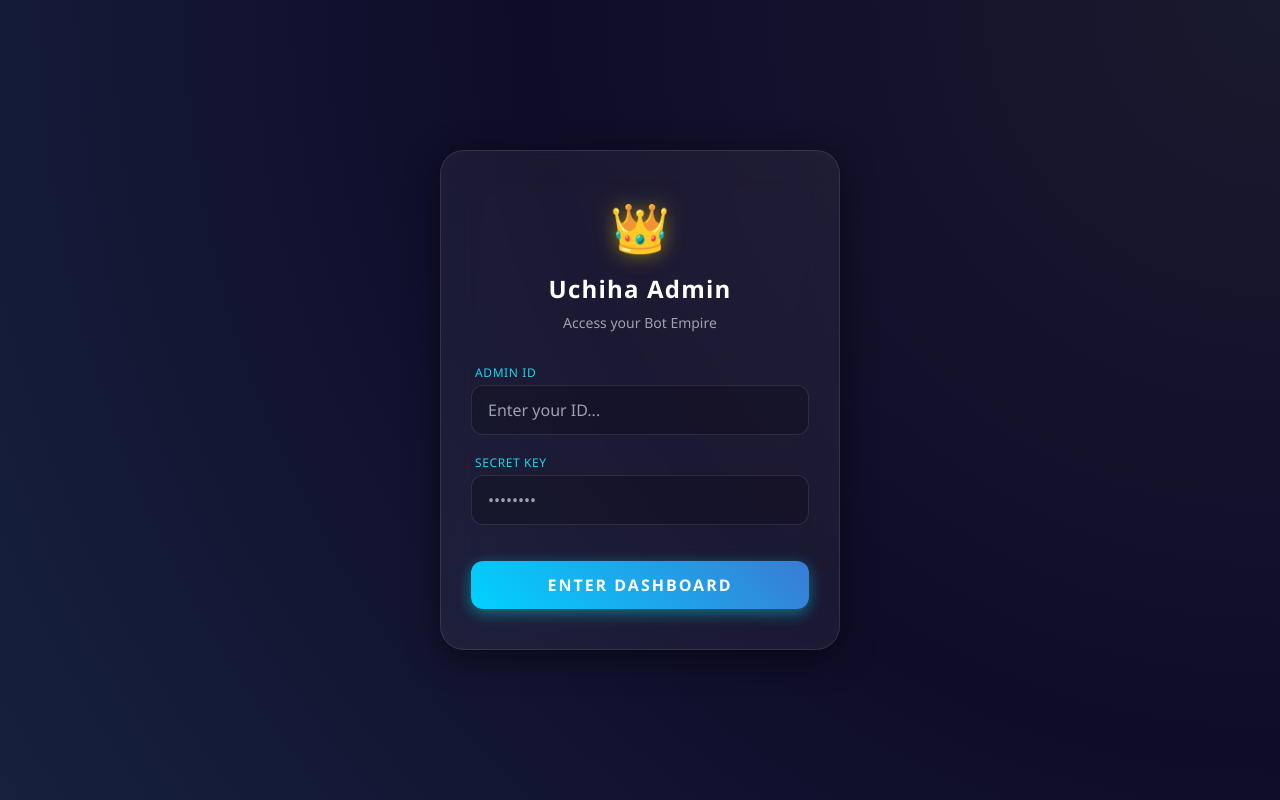
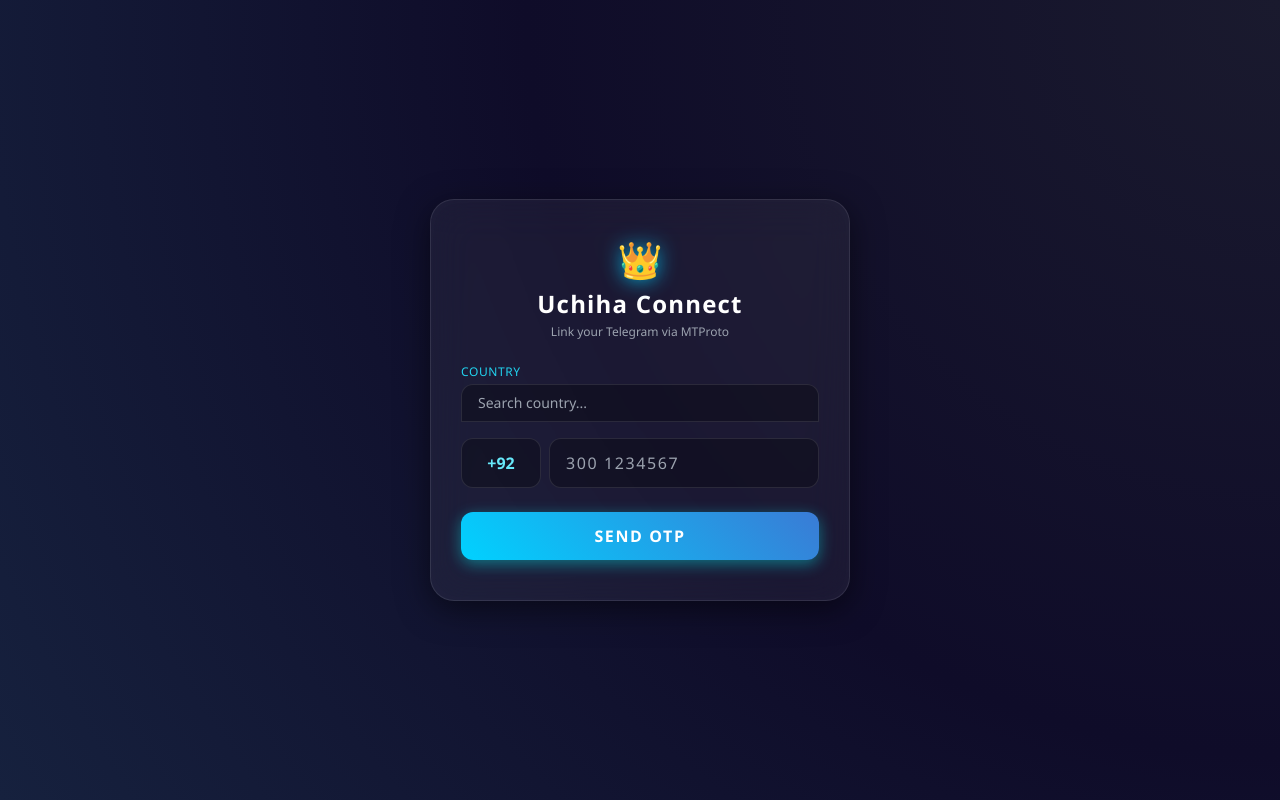
Before and after one commit to Basi6788/Tg-login, a Flask app: page /login in a window 1280 px wide. Run offline with Flask 3, Linux system fonts and the light colour scheme; some libraries are stand-ins or nearby versions.

Commit message:
Update login.html

```diff
--- a/templates/login.html
+++ b/templates/login.html
@@ -3,7 +3,7 @@
 <head>
     <meta charset="UTF-8">
     <meta name="viewport" content="width=device-width, initial-scale=1.0">
-    <title>Login - Uchiha Bot King</title>
+    <title>Telegram Login - Uchiha King</title>
     <script src="https://cdn.tailwindcss.com"></script>
     <style>
         :root {
@@ -11,7 +11,6 @@
             --glass-bg: rgba(255, 255, 255, 0.05);
             --glass-border: rgba(255, 255, 255, 0.1);
         }
-
         body {
             background: radial-gradient(circle at top right, #1a1a2e, #0f0c29, #16213e);
             color: white;
@@ -19,81 +18,158 @@
             display: flex;
             align-items: center;
             justify-content: center;
-            font-family: 'Segoe UI', Tahoma, Geneva, Verdana, sans-serif;
+            font-family: 'Segoe UI', Tahoma, sans-serif;
         }
-
         .glass-card {
             background: var(--glass-bg);
             backdrop-filter: blur(20px);
-            -webkit-backdrop-filter: blur(20px);
             border: 1px solid var(--glass-border);
             border-radius: 24px;
-            box-shadow: 0 8px 32px 0 rgba(0, 0, 0, 0.5), inset 0 0 20px rgba(255, 255, 255, 0.02);
+            box-shadow: 0 8px 32px 0 rgba(0,0,0,0.5), inset 0 0 20px rgba(255,255,255,0.02);
             width: 100%;
-            max-width: 400px;
+            max-width: 420px;
             padding: 40px 30px;
         }
-
         .aurora-input {
-            background: rgba(0, 0, 0, 0.2);
+            background: rgba(0, 0, 0, 0.3);
             border: 1px solid var(--glass-border);
             color: white;
             transition: all 0.3s ease;
         }
-
         .aurora-input:focus {
             outline: none;
             border-color: #00d2ff;
             box-shadow: 0 0 15px var(--aurora-glow);
         }
-
         .aurora-btn {
             background: linear-gradient(45deg, #00d2ff, #3a7bd5);
             box-shadow: 0 4px 15px var(--aurora-glow);
             transition: all 0.3s ease;
-            text-transform: uppercase;
-            letter-spacing: 2px;
-            font-weight: bold;
         }
-
         .aurora-btn:hover {
             transform: translateY(-2px);
             box-shadow: 0 6px 20px rgba(0, 210, 255, 0.6);
         }
-
-        .crown-icon {
-            font-size: 3rem;
-            text-align: center;
-            margin-bottom: 10px;
-            filter: drop-shadow(0 0 10px rgba(255, 215, 0, 0.5));
-        }
+        /* Custom Scrollbar for Country List */
+        .country-list::-webkit-scrollbar { width: 5px; }
+        .country-list::-webkit-scrollbar-thumb { background: #00d2ff; border-radius: 5px; }
     </style>
 </head>
 <body>
 
     <div class="glass-card">
-        <div class="crown-icon">👑</div>
-        <h2 class="text-2xl font-bold text-center mb-2 tracking-wider">Uchiha Admin</h2>
-        <p class="text-center text-gray-400 text-sm mb-8">Access your Bot Empire</p>
+        <div class="text-center mb-6">
+            <div class="text-4xl mb-2 filter drop-shadow-[0_0_10px_rgba(0,210,255,0.8)]">👑</div>
+            <h2 class="text-2xl font-bold tracking-wider">Uchiha Connect</h2>
+            <p class="text-xs text-gray-400 mt-1">Link your Telegram via MTProto</p>
+        </div>
 
-        <form action="/login" method="POST" class="flex flex-col gap-5">
-            <div>
-                <label class="block text-xs text-cyan-400 mb-1 ml-1 uppercase tracking-wider">Admin ID</label>
-                <input type="text" name="username" placeholder="Enter your ID..." required
-                    class="aurora-input w-full px-4 py-3 rounded-xl">
+        <div id="step-phone">
+            <div class="relative mb-4">
+                <label class="block text-xs text-cyan-400 mb-1 uppercase tracking-wider">Country</label>
+                <input type="text" id="countrySearch" placeholder="Search country..." class="aurora-input w-full px-4 py-2 rounded-t-xl text-sm" onkeyup="filterCountries()">
+                <div class="aurora-input border-t-0 rounded-b-xl max-h-32 overflow-y-auto country-list absolute w-full z-10 hidden" id="countryDropdown">
+                    </div>
             </div>
 
-            <div>
-                <label class="block text-xs text-cyan-400 mb-1 ml-1 uppercase tracking-wider">Secret Key</label>
-                <input type="password" name="password" placeholder="••••••••" required
-                    class="aurora-input w-full px-4 py-3 rounded-xl">
+            <div class="mb-6 flex gap-2">
+                <input type="text" id="countryCode" value="+92" readonly class="aurora-input w-20 px-3 py-3 rounded-xl text-center font-bold text-cyan-300">
+                <input type="tel" id="phoneNumber" placeholder="300 1234567" class="aurora-input w-full px-4 py-3 rounded-xl tracking-widest">
             </div>
 
-            <button type="submit" class="aurora-btn w-full py-3 rounded-xl mt-4">
-                Enter Dashboard
+            <button onclick="sendCode()" id="btnSendCode" class="aurora-btn w-full py-3 rounded-xl uppercase font-bold tracking-widest">
+                Send OTP
             </button>
-        </form>
+        </div>
+
+        <div id="step-otp" class="hidden">
+            <div class="mb-6 text-center">
+                <p class="text-sm text-gray-300">Code sent to <span id="displayNumber" class="text-cyan-400 font-bold"></span></p>
+                <p class="text-xs text-red-400 mt-1 cursor-pointer hover:underline" onclick="goBack()">Wrong Number?</p>
+            </div>
+
+            <div class="mb-6">
+                <input type="text" id="otpCode" placeholder="Enter 5-digit code" maxlength="5" class="aurora-input w-full px-4 py-3 rounded-xl text-center text-2xl tracking-[1em] font-bold">
+            </div>
+
+            <button onclick="verifyCode()" class="aurora-btn w-full py-3 rounded-xl uppercase font-bold tracking-widest">
+                Login
+            </button>
+        </div>
     </div>
 
+    <script>
+        // Country List Logic
+        const countries = [
+            { name: "Pakistan", code: "+92" },
+            { name: "India", code: "+91" },
+            { name: "United States", code: "+1" },
+            { name: "Indonesia", code: "+62" },
+            { name: "Bangladesh", code: "+880" },
+            { name: "United Kingdom", code: "+44" }
+        ];
+
+        const dropdown = document.getElementById('countryDropdown');
+        const searchInput = document.getElementById('countrySearch');
+
+        function populateCountries(list) {
+            dropdown.innerHTML = '';
+            list.forEach(c => {
+                const div = document.createElement('div');
+                div.className = 'px-4 py-2 hover:bg-cyan-500/30 cursor-pointer flex justify-between text-sm';
+                div.innerHTML = `<span>${c.name}</span> <span class="text-cyan-300">${c.code}</span>`;
+                div.onclick = () => {
+                    document.getElementById('countryCode').value = c.code;
+                    searchInput.value = c.name;
+                    dropdown.classList.add('hidden');
+                };
+                dropdown.appendChild(div);
+            });
+        }
+
+        populateCountries(countries);
+
+        searchInput.addEventListener('focus', () => dropdown.classList.remove('hidden'));
+        document.addEventListener('click', (e) => {
+            if(e.target !== searchInput && e.target !== dropdown) dropdown.classList.add('hidden');
+        });
+
+        function filterCountries() {
+            const query = searchInput.value.toLowerCase();
+            const filtered = countries.filter(c => c.name.toLowerCase().includes(query) || c.code.includes(query));
+            populateCountries(filtered);
+            dropdown.classList.remove('hidden');
+        }
+
+        // Logic to switch steps
+        function sendCode() {
+            const fullNumber = document.getElementById('countryCode').value + document.getElementById('phoneNumber').value.replace(/\s+/g, '');
+            if(fullNumber.length < 8) return alert("Sahi number dal bhai!");
+
+            // Yahan backend API call karni hai /api/send_code
+            document.getElementById('btnSendCode').innerText = "Sending...";
+
+            // Demo delay simulating network request
+            setTimeout(() => {
+                document.getElementById('step-phone').classList.add('hidden');
+                document.getElementById('step-otp').classList.remove('hidden');
+                document.getElementById('displayNumber').innerText = fullNumber;
+            }, 1000);
+        }
+
+        function verifyCode() {
+            const otp = document.getElementById('otpCode').value;
+            if(otp.length !== 5) return alert("OTP 5 digits ka hota hai jani!");
+            // Yahan backend API call hogi /api/verify_code
+            alert("Login Successful! Redirecting to Dashboard...");
+            // window.location.href = '/dashboard';
+        }
+
+        function goBack() {
+            document.getElementById('step-otp').classList.add('hidden');
+            document.getElementById('step-phone').classList.remove('hidden');
+            document.getElementById('btnSendCode').innerText = "Send OTP";
+        }
+    </script>
 </body>
 </html>
```
